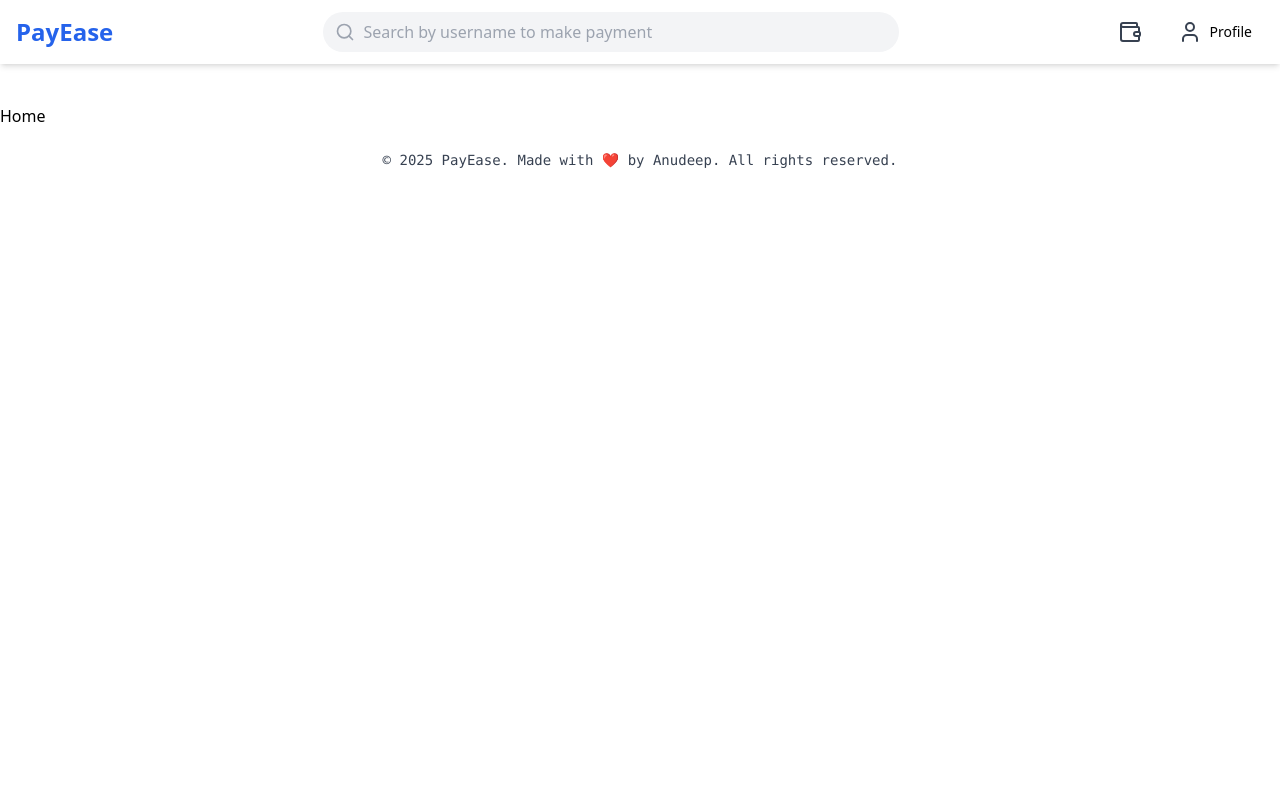
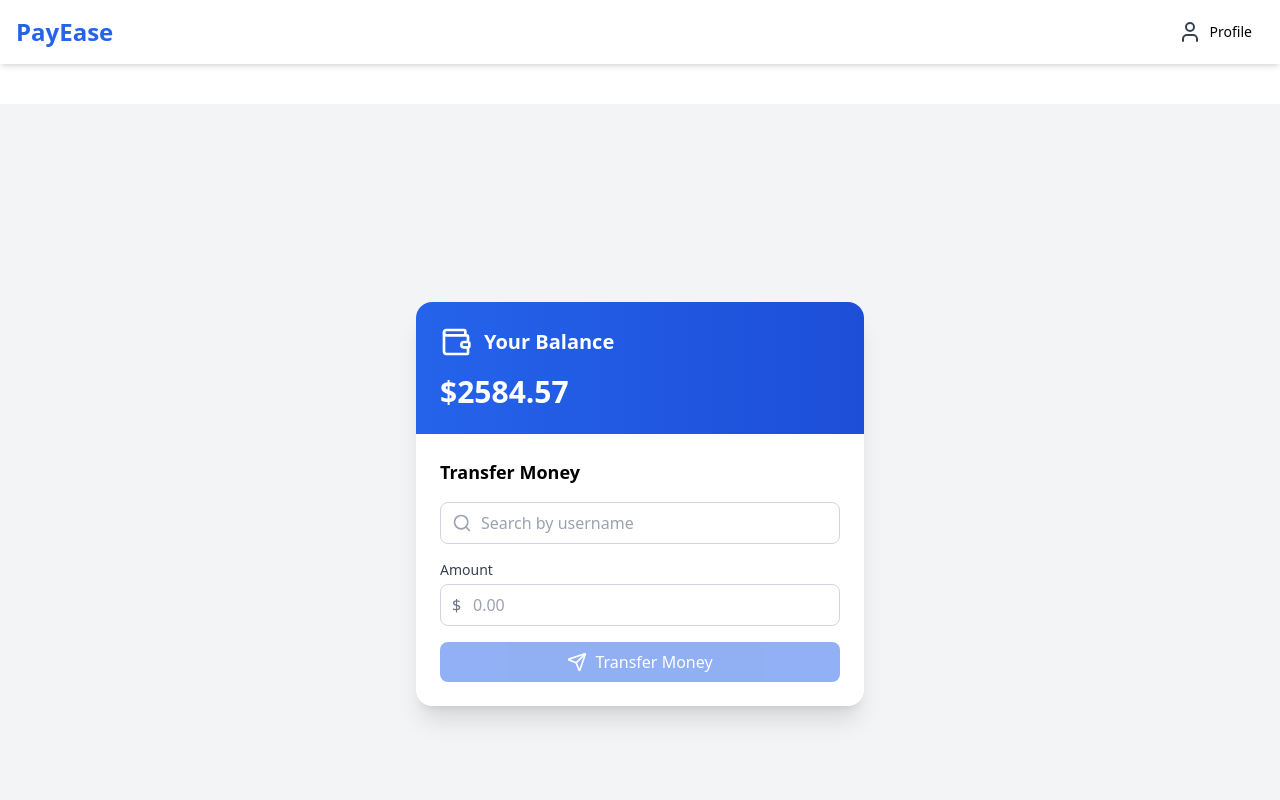
Before and after one commit to anudeep009/payease, a React (Vite) app: page /home in a window 1280 px wide. Shown: the top 800 px of the page. Built offline with nearby package versions, Linux system fonts and the light colour scheme.

Commit message:
Fix(ui bugs)

```diff
--- a/src/components/Header.tsx
+++ b/src/components/Header.tsx
@@ -1,4 +1,4 @@
-import { Search, User, Wallet, Menu } from 'lucide-react';
+import { User } from 'lucide-react';
 import { Link } from 'react-router-dom';
 
 function Header() {
@@ -6,33 +6,12 @@ function Header() {
     <header className="bg-white shadow-md sticky top-0 z-50">
       <div className="max-w-7xl mx-auto px-4">
         <div className="flex items-center justify-between h-16">
-          {/* Left section with menu and logo */}
           <div className="flex items-center gap-4">
-            <button className="p-2 hover:bg-gray-100 rounded-full lg:hidden">
-              <Menu className="h-6 w-6 text-gray-700" />
-            </button>
             <Link to={"/home"}>
             <div className="text-blue-600 font-bold text-2xl">PayEase</div>
             </Link>
           </div>
-
-          {/* Center section with search */}
-          <div className="hidden md:flex flex-1 max-w-xl mx-6">
-            <div className="relative w-full">
-              <input
-                type="text"
-                placeholder="Search by username to make payment"
-                className="w-full pl-10 pr-4 py-2 bg-gray-100 rounded-full focus:outline-none focus:ring-2 focus:ring-blue-500 focus:bg-white"
-              />
-              <Search className="absolute left-3 top-1/2 -translate-y-1/2 h-5 w-5 text-gray-400" />
-            </div>
-          </div>
-
-          {/* Right section with actions */}
           <div className="flex items-center gap-2 md:gap-4">
-            <button className="p-2 hover:bg-gray-100 rounded-full">
-              <Wallet className="h-6 w-6 text-gray-700" />
-            </button>
             <Link to={"/dashboard"}>
               <button className="flex items-center gap-2 px-3 py-2 hover:bg-gray-100 rounded-full">
               <User className="h-6 w-6 text-gray-700" />
@@ -42,18 +21,6 @@ function Header() {
           </div>
         </div>
       </div>
-
-      {/* Mobile search bar */}
-      <div className="md:hidden px-4 pb-3">
-        <div className="relative">
-          <input
-            type="text"
-            placeholder="Search..."
-            className="w-full pl-10 pr-4 py-2 bg-gray-100 rounded-full focus:outline-none focus:ring-2 focus:ring-blue-500 focus:bg-white"
-          />
-          <Search className="absolute left-3 top-1/2 -translate-y-1/2 h-5 w-5 text-gray-400" />
-        </div>
-      </div>
     </header>
   );
 }
--- /dev/null
+++ b/src/components/Payment.tsx
@@ -0,0 +1,144 @@
+import React, { useState } from 'react';
+import { Search, Send, Wallet } from 'lucide-react';
+
+interface User {
+  username: string;
+  fullName: string;
+  avatar: string;
+}
+
+const mockUsers: User[] = [
+  { username: "sarah_smith", fullName: "Sarah Smith", avatar: "https://images.unsplash.com/photo-1494790108377-be9c29b29330?w=150" },
+  { username: "john_doe", fullName: "John Doe", avatar: "https://images.unsplash.com/photo-1507003211169-0a1dd7228f2d?w=150" },
+  { username: "emma_wilson", fullName: "Emma Wilson", avatar: "https://images.unsplash.com/photo-1438761681033-6461ffad8d80?w=150" },
+];
+
+export default function Payment() {
+  const [balance] = useState(2584.57);
+  const [searchTerm, setSearchTerm] = useState('');
+  const [amount, setAmount] = useState('');
+  const [selectedUser, setSelectedUser] = useState<User | null>(null);
+
+  const filteredUsers = mockUsers.filter(user =>
+    user.username.toLowerCase().includes(searchTerm.toLowerCase()) ||
+    user.fullName.toLowerCase().includes(searchTerm.toLowerCase())
+  );
+
+  const handleTransfer = (e: React.FormEvent) => {
+    e.preventDefault();
+    if (selectedUser && amount) {
+      // Handle transfer logic here
+      alert(`Transferred $${amount} to ${selectedUser.fullName}`);
+      setAmount('');
+      setSelectedUser(null);
+      setSearchTerm('');
+    }
+  };
+
+  return (
+    <div className="max-w-md w-full mx-auto bg-white rounded-2xl shadow-xl overflow-hidden">
+      {/* Balance Section */}
+      <div className="bg-gradient-to-r from-blue-600 to-blue-700 p-6 text-white">
+        <div className="flex items-center gap-3 mb-4">
+          <Wallet className="w-8 h-8" />
+          <h2 className="text-xl font-semibold">Your Balance</h2>
+        </div>
+        <p className="text-3xl font-bold">${balance.toFixed(2)}</p>
+      </div>
+
+      {/* Transfer Section */}
+      <form onSubmit={handleTransfer} className="p-6">
+        <h3 className="text-lg font-semibold mb-4">Transfer Money</h3>
+
+        {/* Search Recipients */}
+        <div className="relative mb-4">
+          <div className="absolute inset-y-0 left-0 pl-3 flex items-center pointer-events-none">
+            <Search className="h-5 w-5 text-gray-400" />
+          </div>
+          <input
+            type="text"
+            className="block w-full pl-10 pr-3 py-2 border border-gray-300 rounded-lg focus:ring-2 focus:ring-blue-500 focus:border-transparent"
+            placeholder="Search by username"
+            value={searchTerm}
+            onChange={(e) => setSearchTerm(e.target.value)}
+          />
+        </div>
+
+        {/* Users List */}
+        {searchTerm && (
+          <div className="mb-4 max-h-48 overflow-y-auto">
+            {filteredUsers.map((user) => (
+              <div
+                key={user.username}
+                onClick={() => {
+                  setSelectedUser(user);
+                  setSearchTerm('');
+                }}
+                className={`flex items-center gap-3 p-2 rounded-lg cursor-pointer hover:bg-gray-50 ${
+                  selectedUser?.username === user.username ? 'bg-blue-50' : ''
+                }`}
+              >
+                <img
+                  src={user.avatar}
+                  alt={user.fullName}
+                  className="w-10 h-10 rounded-full object-cover"
+                />
+                <div>
+                  <p className="font-medium">{user.fullName}</p>
+                  <p className="text-sm text-gray-500">@{user.username}</p>
+                </div>
+              </div>
+            ))}
+          </div>
+        )}
+
+        {/* Selected User */}
+        {selectedUser && (
+          <div className="mb-4 p-3 bg-gray-50 rounded-lg flex items-center gap-3">
+            <img
+              src={selectedUser.avatar}
+              alt={selectedUser.fullName}
+              className="w-10 h-10 rounded-full object-cover"
+            />
+            <div>
+              <p className="font-medium">{selectedUser.fullName}</p>
+              <p className="text-sm text-gray-500">@{selectedUser.username}</p>
+            </div>
+          </div>
+        )}
+
+        {/* Amount Input */}
+        <div className="mb-4">
+          <label htmlFor="amount" className="block text-sm font-medium text-gray-700 mb-1">
+            Amount
+          </label>
+          <div className="relative">
+            <div className="absolute inset-y-0 left-0 pl-3 flex items-center pointer-events-none">
+              <span className="text-gray-500">$</span>
+            </div>
+            <input
+              type="number"
+              id="amount"
+              className="block w-full pl-8 pr-3 py-2 border border-gray-300 rounded-lg focus:ring-2 focus:ring-blue-500 focus:border-transparent"
+              placeholder="0.00"
+              value={amount}
+              onChange={(e) => setAmount(e.target.value)}
+              min="0"
+              step="0.01"
+            />
+          </div>
+        </div>
+
+        {/* Submit Button */}
+        <button
+          type="submit"
+          disabled={!selectedUser || !amount}
+          className="w-full bg-blue-600 text-white py-2 px-4 rounded-lg font-medium flex items-center justify-center gap-2 hover:bg-blue-700 focus:ring-4 focus:ring-blue-200 disabled:opacity-50 disabled:cursor-not-allowed transition-colors"
+        >
+          <Send className="w-5 h-5" />
+          Transfer Money
+        </button>
+      </form>
+    </div>
+  );
+}
--- a/src/pages/Home.tsx
+++ b/src/pages/Home.tsx
@@ -1,8 +1,9 @@
+import Payment from "../components/Payment"
 
 const Home = () => {
   return (
-    <div>
-      Home
+    <div className="min-h-screen bg-gray-100 flex items-center justify-center p-4">
+      <Payment />
     </div>
   )
 }
```
